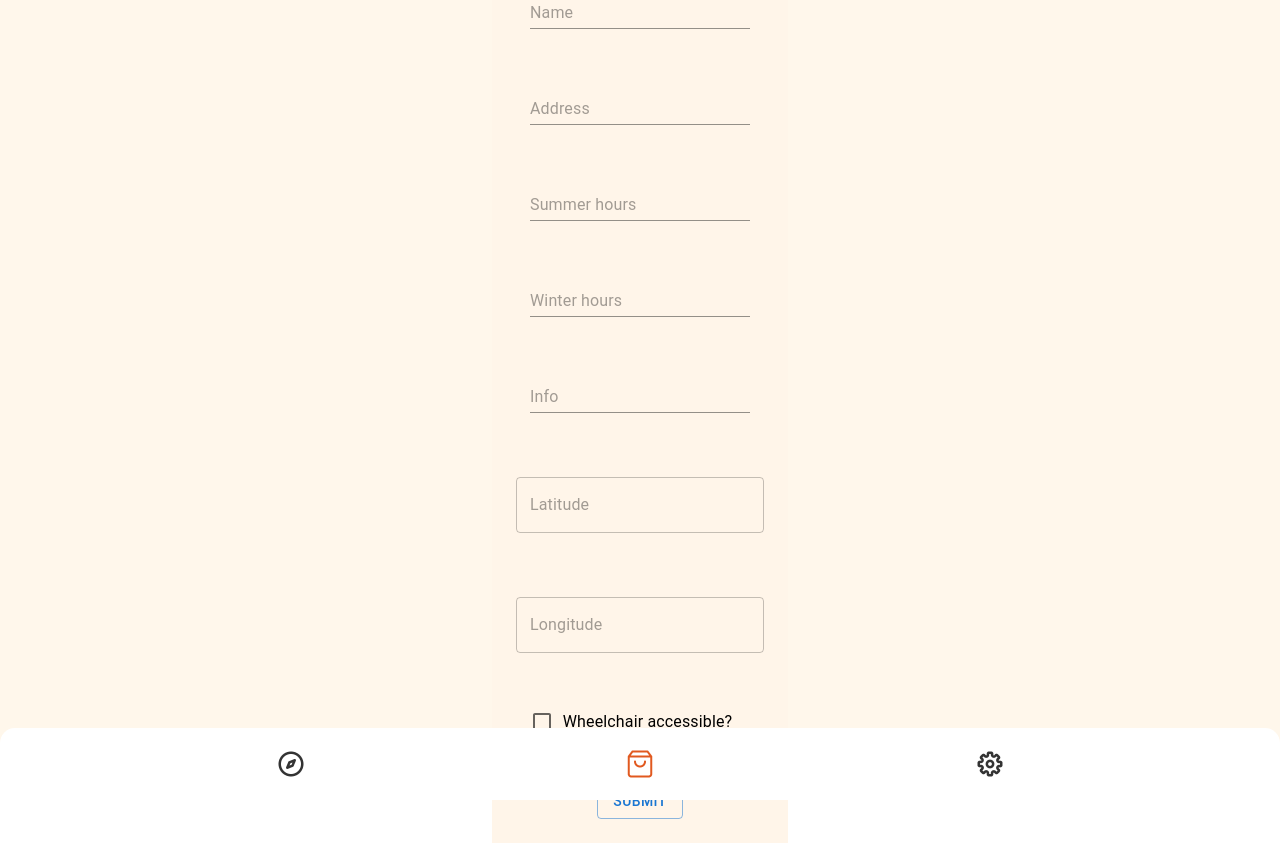
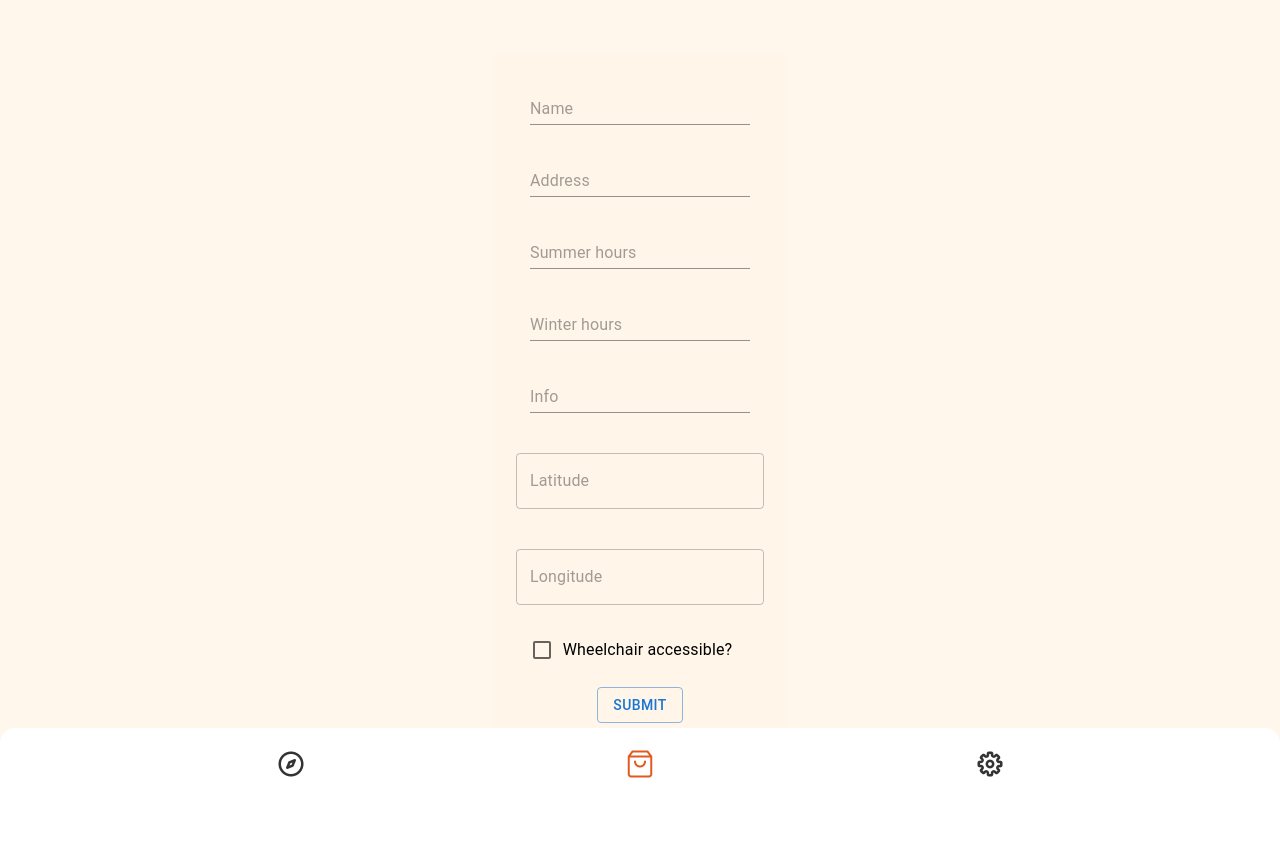
Before and after one commit to ogharambae/PooRescue, a React (Create React App) app in the folder poop/: page /add in a window 1280 px wide. After the commit the page ends 800 px from the top, so only its background shows below. Built offline with nearby package versions, Linux system fonts and the light colour scheme.

Commit message:
Update yah

```diff
--- a/poop/src/pages/AddWashroom.jsx
+++ b/poop/src/pages/AddWashroom.jsx
@@ -36,7 +36,7 @@ function AddWashroom() {
                 justifyContent="center"
                 margin="auto"
                 padding={3}
-                gap={5}
+                gap={2}
                 backgroundColor="rgba(255, 245, 233, 1)">
                 <TextField
                     margin="normal"
```
